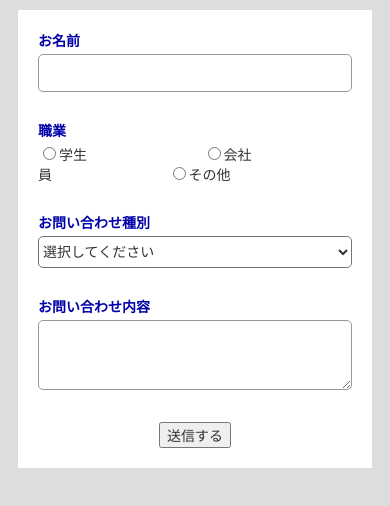
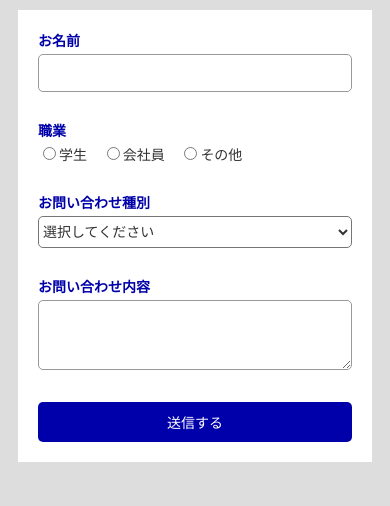
Before and after one commit to 20213010-tandaikoki/S1A131, a plain HTML site: page ensyu/23_2.html in a window 390 px wide. Drawn offline with Linux system fonts and the light colour scheme.

Commit message:
Add files via upload
演習課題修正

```diff
--- a/ensyu/23_1.css
+++ b/ensyu/23_1.css
@@ -38,7 +38,7 @@ select {
 textarea {
   height: 8em;
 }
-input[tyep="submit"] {
+input[type="submit"] {
   background: #ef626c;
   border: none;
   width: 100%;
--- a/ensyu/23_2.css
+++ b/ensyu/23_2.css
@@ -32,15 +32,13 @@ dd {
   flex: 2 1 30px;
   margin-left: 0;
 }
-input[type="text"],textarea {
+input[type="text"], textarea {
   border: 1px solid #999;
   width: 100%;
   padding: 10px;
   border-radius: 5px;
 }
-.job {
-  margin-right: 8em;
-}
+.job {margin-right: .8em;}
 select {
   background: #fff;
   width: 100%;
@@ -51,10 +49,8 @@ select {
 textarea {
   height: 5em;
 }
-.btn {
-  text-align: center;
-}
-input[tyep="submit"] {
+.btn {text-align: center;}
+input[type="submit"] {
   background: #00a;
   border: none;
   width: 100%;
@@ -64,17 +60,11 @@ input[tyep="submit"] {
   font-size: 14px;
 }
 @media screen and (max-width: 768px){
-  .formltem {
-    display: block;
-  }
+  .formltem {display: block;}
   dt {
     text-align: left;
     margin-bottom: 4px;
   }
-  dd {
-    margin-left: 0;
-  }
-  .job {
-    margin-right: 8em;
-  }
+  dd {margin-left: 0;}
+  .job {margin-right: .8em;}
 }
```
Also changed, not shown: ensyu/01.html (+1 -1 lines).
